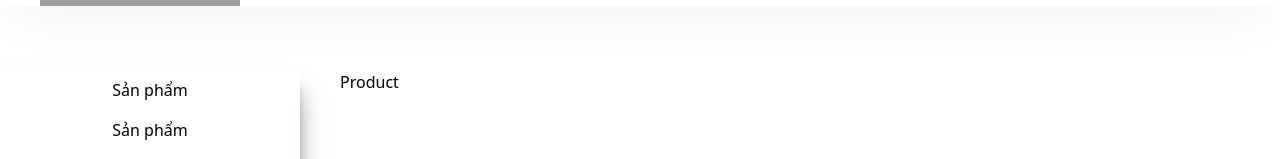
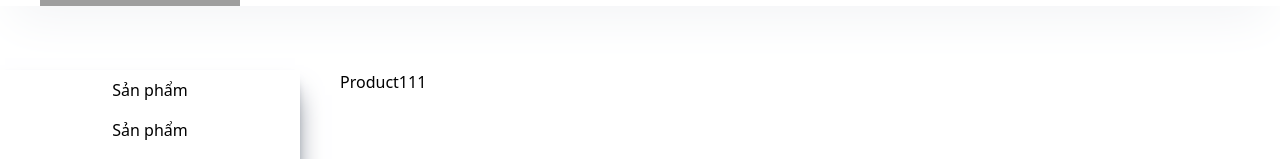
Before and after one commit to hung2951/ass-nextJs, a Next.js app: page /admin/product in a window 1280 px wide. Shown: the part 164-323 px from the top of the page. Built offline with nearby package versions, Linux system fonts and the light colour scheme; grey boxes are pictures that could not be loaded.

Commit message:
ASS-15 <suae>

```diff
--- a/src/pages/admin/product/index.tsx
+++ b/src/pages/admin/product/index.tsx
@@ -5,7 +5,7 @@ type Props = {}
 
 const ProductList = (props: Props) => {
   return (
-    <div>Product</div>
+    <div>Product111</div>
   )
 }
 ProductList.Layout = LayoutAdmin
```
